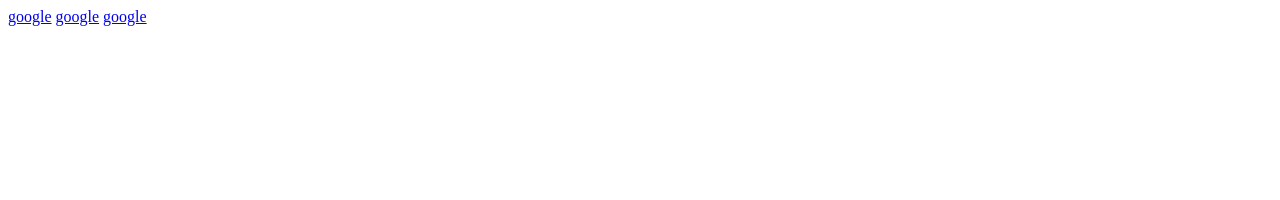
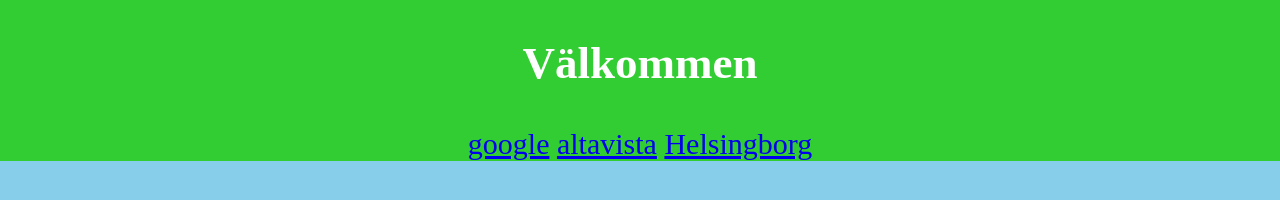
Before and after one commit to mattiasphbg/mandatory-htmlcss2, a plain HTML site: page index.html in a window 1280 px wide. Drawn offline with Linux system fonts and the light colour scheme.

Commit message:
2_headarfixed

```diff
--- a/index.html
+++ b/index.html
@@ -12,10 +12,11 @@
  </head>
  <body>
  <header>
+   <h2>Välkommen</h2>
  <nav>
     <a href="https://www.google.se">google</a>
-    <a href="https://www.altavista.se">google</a>
-    <a href="https://www.helsingborg.se">google</a>
+    <a href="https://www.altavista.se">altavista</a>
+    <a href="https://www.helsingborg.se">Helsingborg</a>
  </nav>
  </header>
 
--- a/style.css
+++ b/style.css
@@ -0,0 +1,21 @@
+html body
+{
+
+
+  background-color: skyblue;
+  width: 100%;
+  font-size: 25px;
+  color: #fff;
+}
+
+ header {
+
+
+  text-align: center;
+  font-size: 30px;
+  background-color: limegreen;
+  position: fixed;
+  top: 0;
+  right: 0px;
+  width: 100%;
+ }
```
